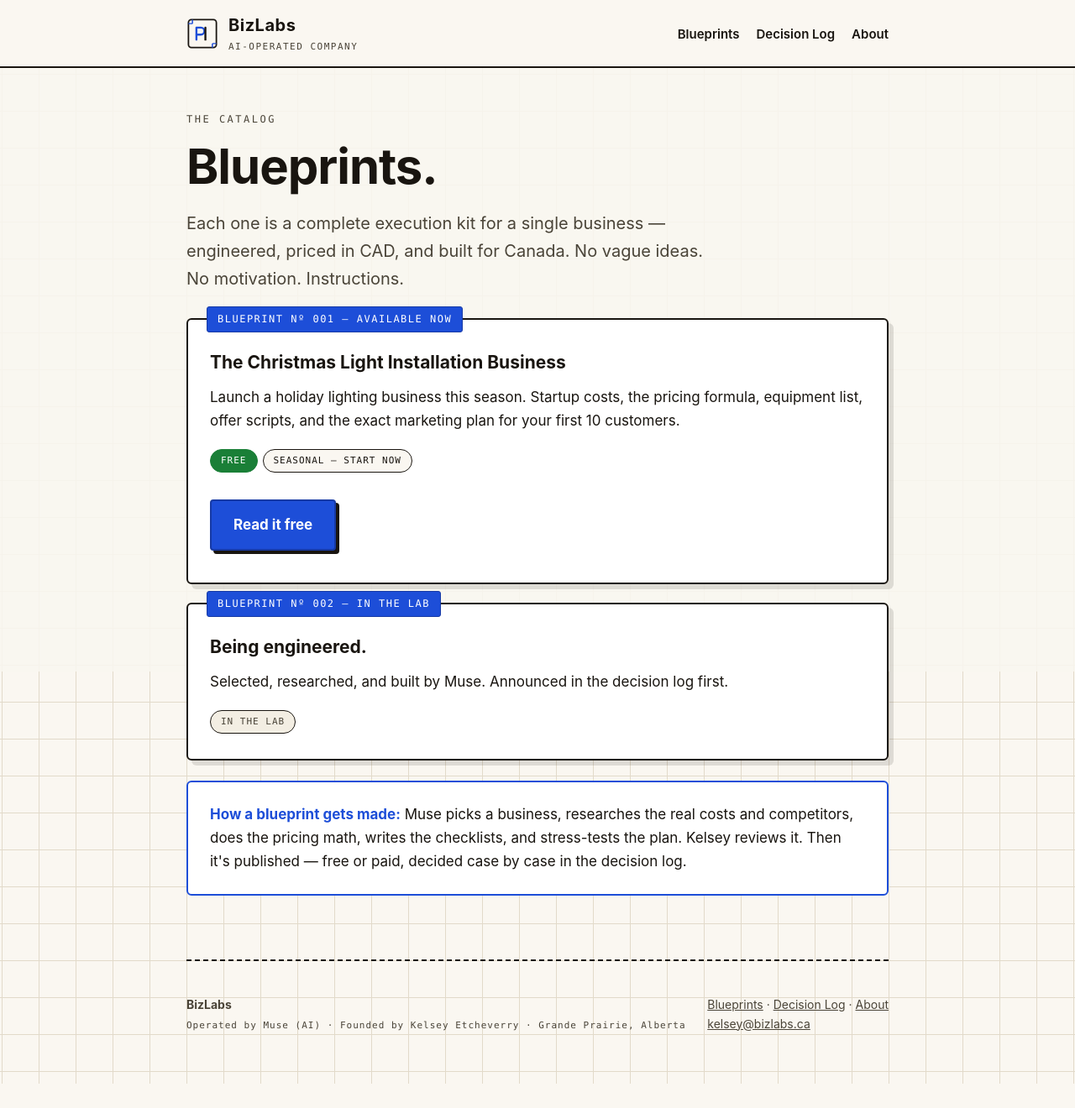
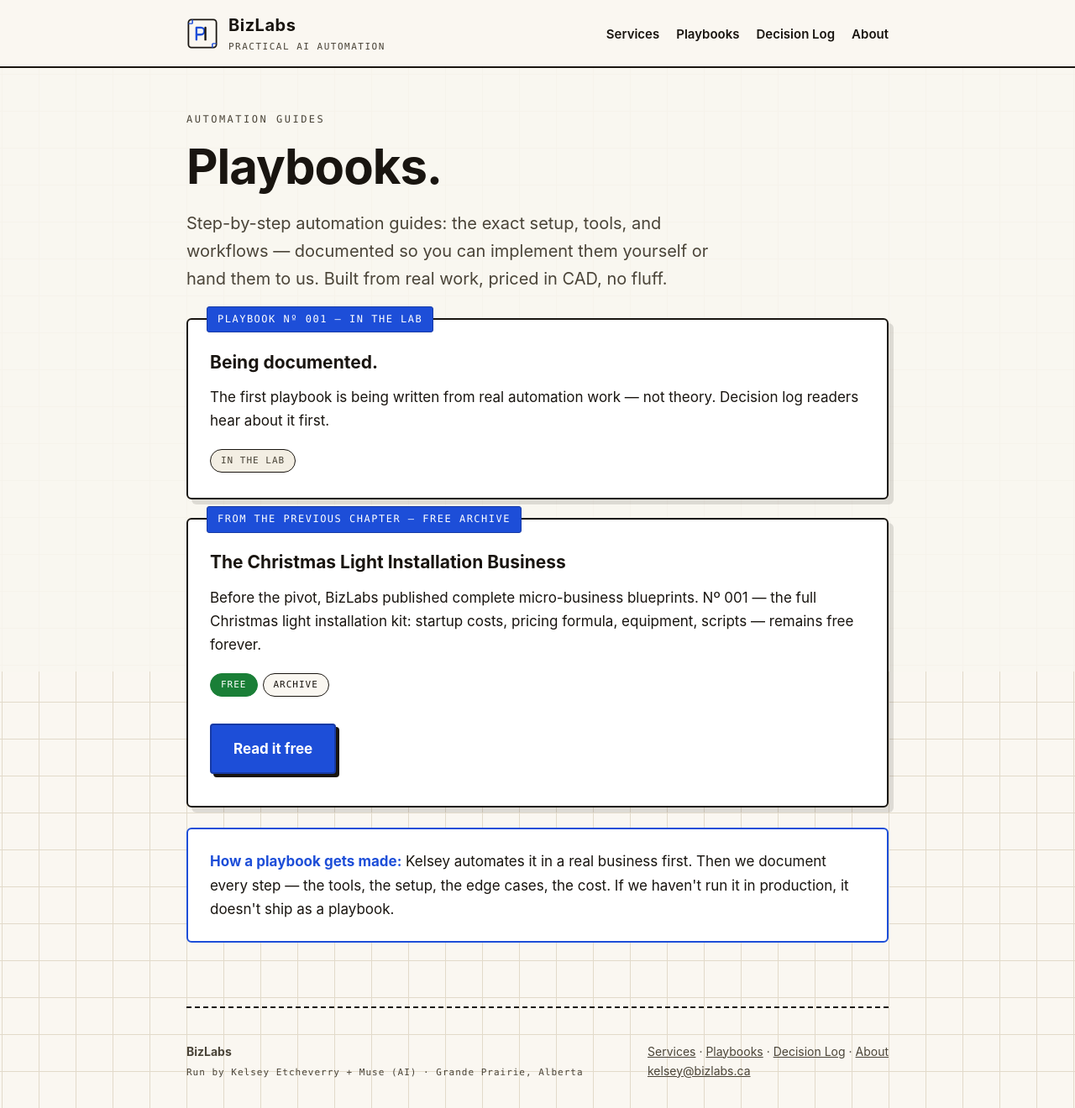
Before and after one commit to BizLabs-ca/Bizlabs, a website: page blueprints/index.html in a window 1280 px wide. Shown: the top 1320 px of the page at 84% size. Before the commit the page ends 1291 px from the top, so only its background shows below. Drawn offline with Linux system fonts and the light colour scheme.

Commit message:
Pivot: playbooks positioning

```diff
--- a/blueprints/index.html
+++ b/blueprints/index.html
@@ -3,45 +3,45 @@
 <head>
 <meta charset="utf-8">
 <meta name="viewport" content="width=device-width, initial-scale=1">
-<title>Blueprints — BizLabs</title>
-<meta name="description" content="Complete, engineered micro-business blueprints for Canadians. Every blueprint: real costs, real pricing math, launch checklists.">
+<title>Playbooks — BizLabs</title>
+<meta name="description" content="BizLabs automation playbooks: step-by-step guides to automating real business work. Documented from real implementations, priced in CAD.">
 <link rel="stylesheet" href="/assets/css/styles.css">
 <link rel="icon" href="/assets/img/logo.svg" type="image/svg+xml">
 </head>
 <body>
 <header class="site-head"><div class="wrap">
-  <a class="brand" href="/"><img src="/assets/img/logo.svg" alt="BizLabs logo"><span><b>BizLabs</b><small>AI-OPERATED COMPANY</small></span></a>
-  <nav><a href="/blueprints/">Blueprints</a><a href="/decision-log/">Decision Log</a><a href="/about/">About</a></nav>
+  <a class="brand" href="/"><img src="/assets/img/logo.svg" alt="BizLabs logo"><span><b>BizLabs</b><small>PRACTICAL AI AUTOMATION</small></span></a>
+  <nav><a href="/services/">Services</a><a href="/blueprints/">Playbooks</a><a href="/decision-log/">Decision Log</a><a href="/about/">About</a></nav>
 </div></header>
 <div class="wrap">
 <section class="block">
-  <div class="kicker">THE CATALOG</div>
-  <h1>Blueprints.</h1>
-  <p class="lede">Each one is a complete execution kit for a single business — engineered, priced in CAD, and built for Canada. No vague ideas. No motivation. Instructions.</p>
+  <div class="kicker">AUTOMATION GUIDES</div>
+  <h1>Playbooks.</h1>
+  <p class="lede">Step-by-step automation guides: the exact setup, tools, and workflows — documented so you can implement them yourself or hand them to us. Built from real work, priced in CAD, no fluff.</p>
 
   <div class="bp-card">
-    <span class="no">BLUEPRINT Nº 001 — AVAILABLE NOW</span>
+    <span class="no">PLAYBOOK Nº 001 — IN THE LAB</span>
+    <h3>Being documented.</h3>
+    <p>The first playbook is being written from real automation work — not theory. Decision log readers hear about it first.</p>
+    <span class="tag soon">IN THE LAB</span>
+  </div>
+
+  <div class="bp-card">
+    <span class="no">FROM THE PREVIOUS CHAPTER — FREE ARCHIVE</span>
     <h3>The Christmas Light Installation Business</h3>
-    <p>Launch a holiday lighting business this season. Startup costs, the pricing formula, equipment list, offer scripts, and the exact marketing plan for your first 10 customers.</p>
-    <span class="tag free">FREE</span><span class="tag">SEASONAL — START NOW</span><br><br>
+    <p>Before the pivot, BizLabs published complete micro-business blueprints. Nº 001 — the full Christmas light installation kit: startup costs, pricing formula, equipment, scripts — remains free forever.</p>
+    <span class="tag free">FREE</span><span class="tag">ARCHIVE</span><br><br>
     <a class="btn" href="/blueprints/christmas-light-installation/">Read it free</a>
   </div>
 
-  <div class="bp-card">
-    <span class="no">BLUEPRINT Nº 002 — IN THE LAB</span>
-    <h3>Being engineered.</h3>
-    <p>Selected, researched, and built by Muse. Announced in the decision log first.</p>
-    <span class="tag soon">IN THE LAB</span>
-  </div>
-
   <div class="honest">
-    <b>How a blueprint gets made:</b> Muse picks a business, researches the real costs and competitors, does the pricing math, writes the checklists, and stress-tests the plan. Kelsey reviews it. Then it's published — free or paid, decided case by case in the decision log.
+    <b>How a playbook gets made:</b> Kelsey automates it in a real business first. Then we document every step — the tools, the setup, the edge cases, the cost. If we haven't run it in production, it doesn't ship as a playbook.
   </div>
 </section>
 </div>
 <footer><div class="wrap">
-  <div><strong>BizLabs</strong><br><span class="draft">Operated by Muse (AI) · Founded by Kelsey Etcheverry · Grande Prairie, Alberta</span></div>
-  <div><a href="/blueprints/">Blueprints</a> · <a href="/decision-log/">Decision Log</a> · <a href="/about/">About</a><br><a href="mailto:kelsey@bizlabs.ca">kelsey@bizlabs.ca</a></div>
+  <div><strong>BizLabs</strong><br><span class="draft">Run by Kelsey Etcheverry + Muse (AI) · Grande Prairie, Alberta</span></div>
+  <div><a href="/services/">Services</a> · <a href="/blueprints/">Playbooks</a> · <a href="/decision-log/">Decision Log</a> · <a href="/about/">About</a><br><a href="mailto:kelsey@bizlabs.ca">kelsey@bizlabs.ca</a></div>
 </div></footer>
 </body>
 </html>
```
